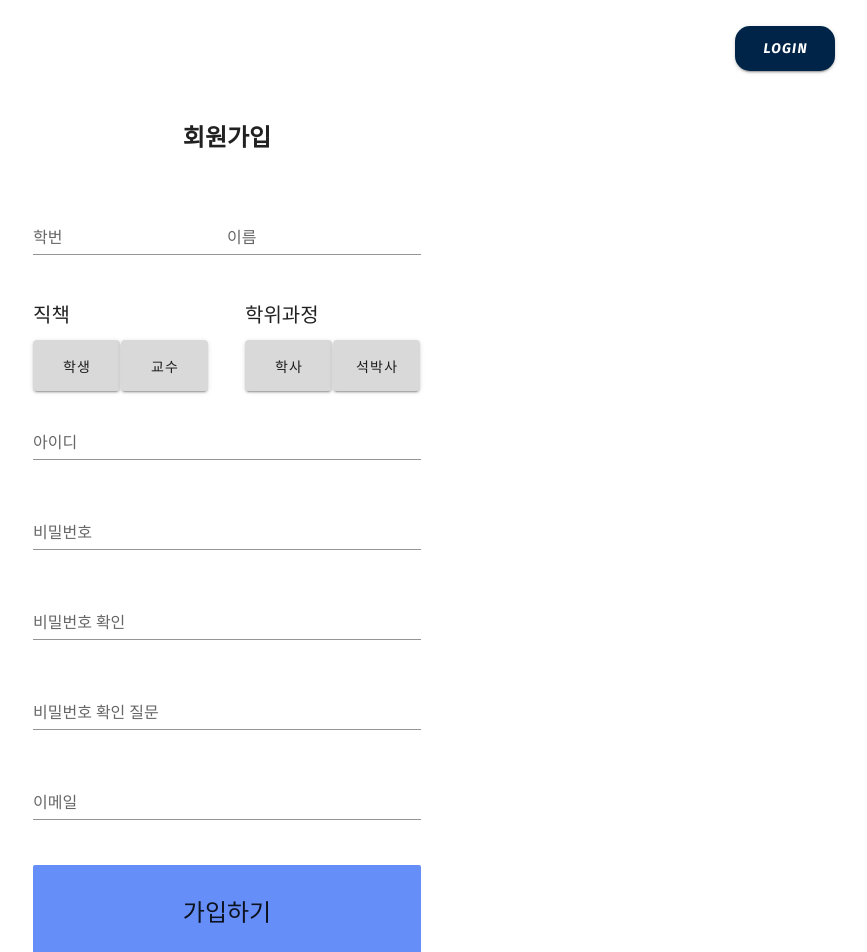
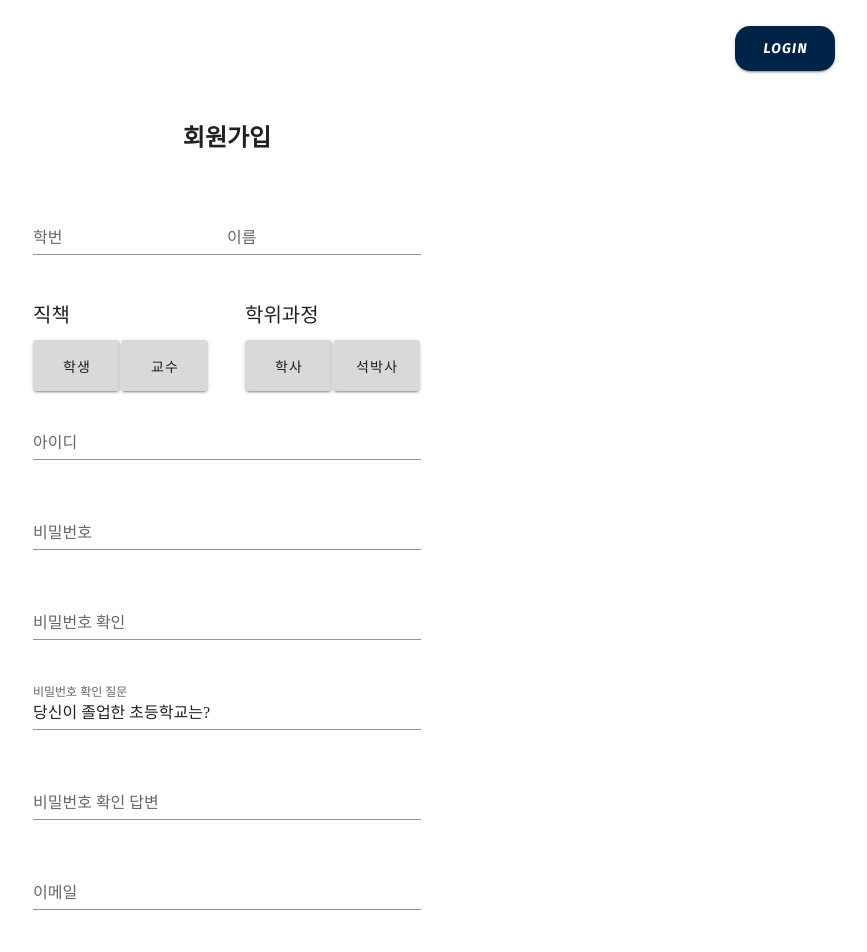
Before and after one commit to TeamLab/project-715, a Vue app in the folder 715job/: page /user/signup in a window 1280 px wide. Shown: the top 952 px of the page, without its empty margins (413-1280 px from the left). Built offline with nearby package versions, Linux system fonts and the light colour scheme; a web font is replaced by a local one.

Commit message:
chore: 버튼 색상 수정, 비밀번호 확인 질문 답변 추가

```diff
--- a/715job/src/views/LogInView.vue
+++ b/715job/src/views/LogInView.vue
@@ -95,7 +95,8 @@ a:visited {
   height: 70px;
   font-size: 24px;
   border-radius: 2px;
-  background-color: #658ef8;
+  background-color: rgb(0, 36, 72);
+  color: white;
 }
 .findButtons > .findButtonLists {
   display: flex;
--- a/715job/src/views/user/FindIdView.vue
+++ b/715job/src/views/user/FindIdView.vue
@@ -125,6 +125,7 @@ export default {
   height: 70px;
   font-size: 24px;
   border-radius: 2px;
-  background-color: #658ef8;
+  background-color: rgb(0, 36, 72);
+  color: white;
 }
 </style>
--- a/715job/src/views/user/FindPwdView.vue
+++ b/715job/src/views/user/FindPwdView.vue
@@ -31,7 +31,10 @@
           <v-text-field class="v_text_input" label="아이디"></v-text-field>
         </div>
         <div class="accountInfoBox">
-          <v-text-field class="v_text_input" label="비밀번호 확인 질문"></v-text-field>
+          <v-text-field class="v_text_input" label="비밀번호 확인 질문" value="당신이 졸업한 초등학교는?" readonly></v-text-field>
+        </div>
+        <div class="accountInfoBox">
+          <v-text-field class="v_text_input" label="비밀번호 확인 답변"></v-text-field>
         </div>
         <div class="findIdForm">
           <router-link id="toFindIdResult" to="/user/findidresult"
@@ -125,6 +128,7 @@ export default {
   height: 70px;
   font-size: 24px;
   border-radius: 2px;
-  background-color: #658ef8;
+  background-color: rgb(0, 36, 72);
+  color: white;
 }
 </style>
--- a/715job/src/views/user/SignUpView.vue
+++ b/715job/src/views/user/SignUpView.vue
@@ -98,6 +98,17 @@
           <v-text-field
             class="v_text_input"
             label="비밀번호 확인 질문"
+            value="당신이 졸업한 초등학교는?"
+            readonly
+            style="margin-bottom: 24px"
+          ></v-text-field>
+        </div>
+      </div>
+      <div class="passwordVerify">
+        <div class="infoBox">
+          <v-text-field
+            class="v_text_input"
+            label="비밀번호 확인 답변"
             style="margin-bottom: 24px"
           ></v-text-field>
         </div>
@@ -180,6 +191,7 @@ export default {
   width: 388px;
   height: 900px;
   margin: auto;
+  margin-bottom: 50px;
 }
 .signUpHead {
   text-align: center;
@@ -227,7 +239,8 @@ export default {
   width: 388px;
   height: 96px;
   font-size: 24px;
-  background-color: #658ef8;
+  background-color: rgb(0, 36, 72);
+  color: white;
   border-radius: 2px;
 }
 .v-btn:before {
```
